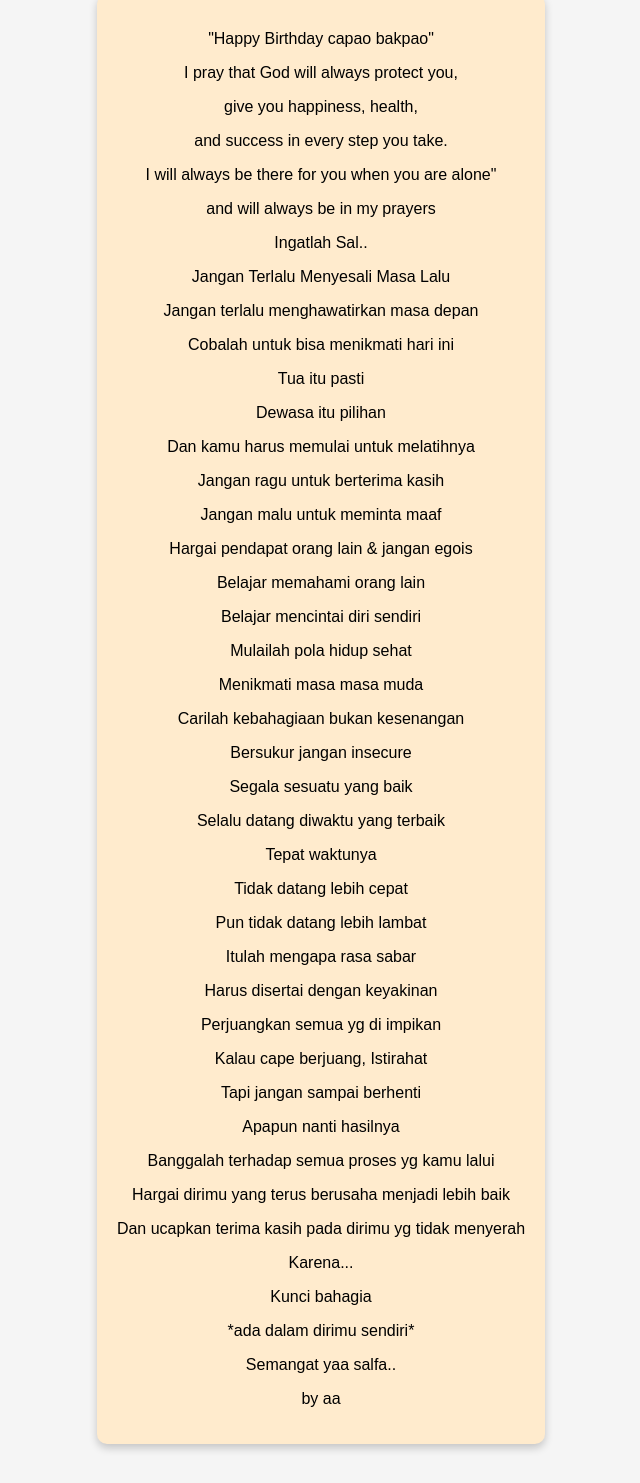
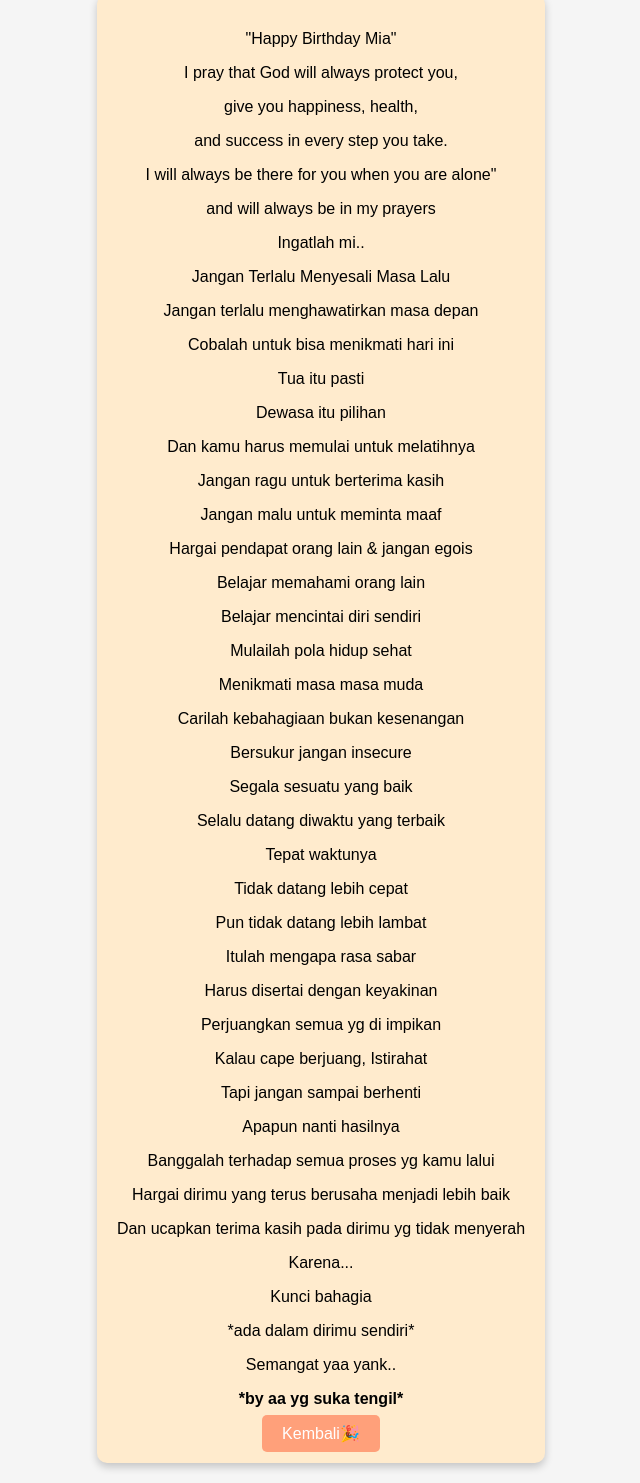
Before and after one commit to irfanfauzi558/ultah, a plain HTML site: page pesan.html in a window 1280 px wide. Shown: the part 26-1509 px from the top of the page, without its empty margins (319-959 px from the left). Drawn offline with Linux system fonts and the light colour scheme.

Commit message:
Add files via upload

```diff
--- a/pesan.html
+++ b/pesan.html
@@ -15,13 +15,13 @@
         <p></p>
         <!-- Pesan Spesial -->
 
-            <p>"Happy Birthday capao bakpao"</p>
+            <p>"Happy Birthday Mia"</p>
             <p> I pray that God will always protect you, </p>
             <p> give you happiness, health,</p>
             <p> and success in every step you take.</p>
             <p> I will always be there for you when you are alone"</p>
             <p> and will always be in my prayers</p>
-            <p>Ingatlah Sal..</p>
+            <p>Ingatlah mi..</p>
             <p>Jangan Terlalu Menyesali Masa Lalu</p>
             <p>Jangan terlalu menghawatirkan masa depan</p>
             <p>Cobalah untuk bisa menikmati hari ini</p>
@@ -40,7 +40,7 @@
             <p>Segala sesuatu yang baik</p>
             <p>Selalu datang diwaktu yang terbaik</p>
             <p>Tepat waktunya</p>
-            <p> Tidak datang lebih cepat</p>
+            <p>Tidak datang lebih cepat</p>
             <p>Pun tidak datang lebih lambat</p>
             <p>Itulah mengapa rasa sabar</p>
             <p>Harus disertai dengan keyakinan</p>
@@ -55,9 +55,12 @@
             <p>Kunci bahagia </p>
             <p>*ada dalam dirimu sendiri*</p>
             <p></p>
-            <p>Semangat yaa salfa..</p>
+            <p>Semangat yaa yank..</p>
             <p></p>
-            <p>by aa</p>
+            <p></p>
+            <p><b>*by aa yg suka tengil*</b></p>
+            <p></p>
+            <a href="index.html" class="button-link">Kembali🎉</a>
             </div>
 
             <p></p>
```
Also changed, not shown: index.html (+1 -1 lines).
